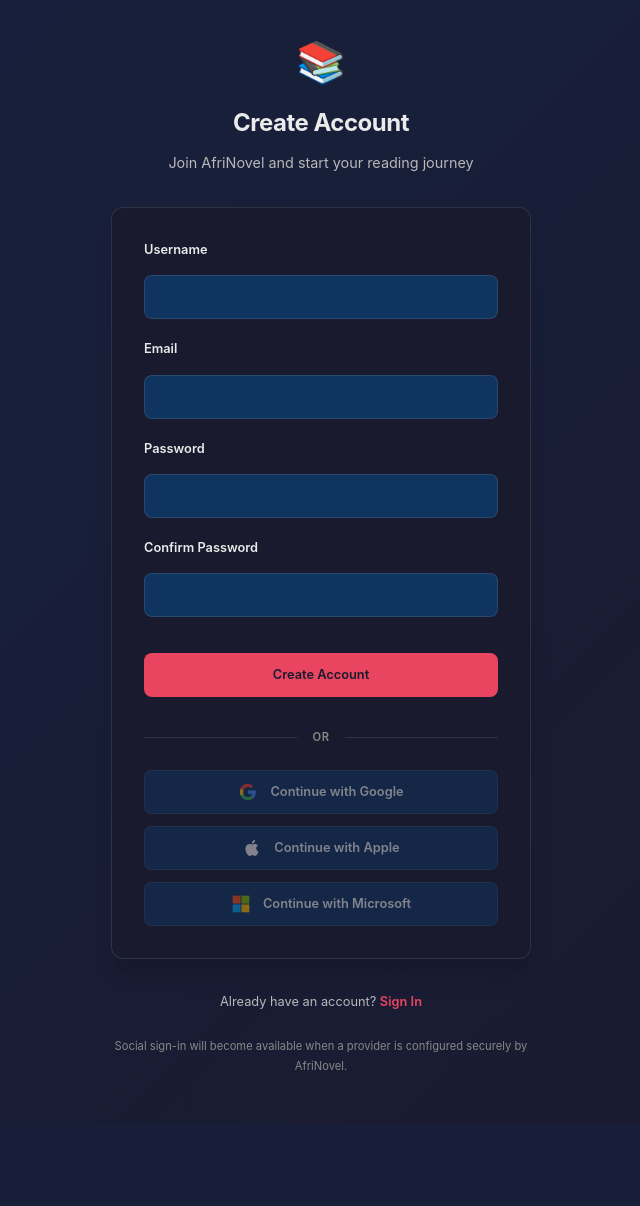
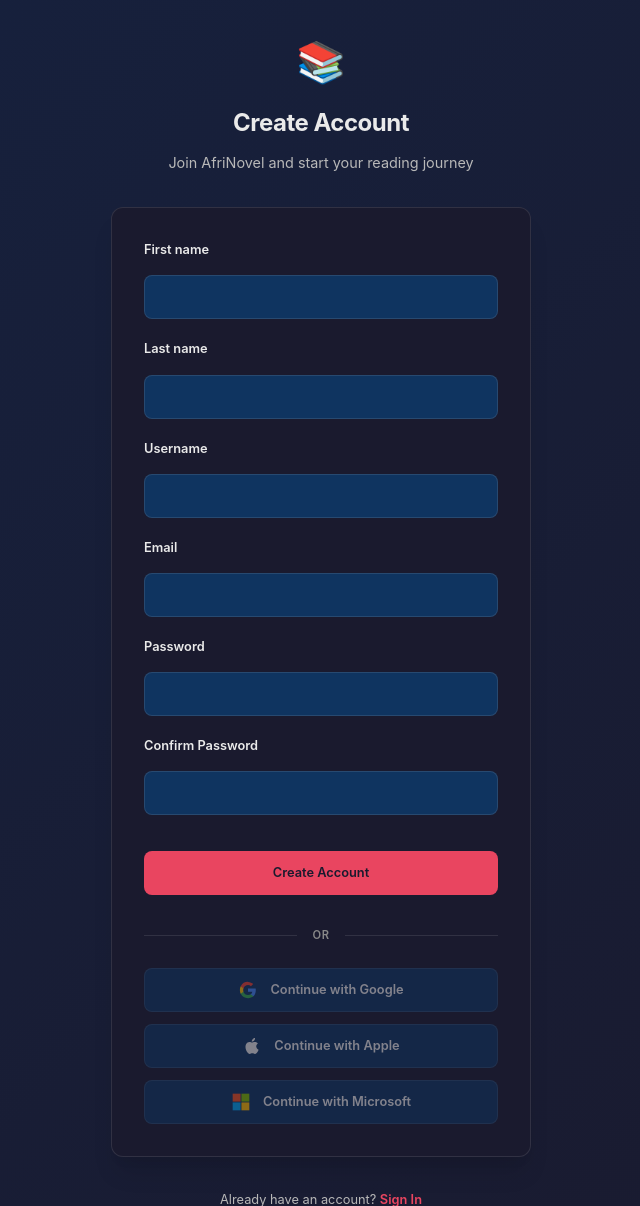
Before and after one commit to owuab/AfriNovel, a Django app: page /signup/ in a window 1280 px wide. Shown: the top 1206 px of the page, without its empty margins (319-959 px from the left). Before the commit the page ends 1070 px from the top, so only its background shows below. Run offline with Django 5.2, Linux system fonts and the light colour scheme; some libraries are stand-ins or nearby versions.

Commit message:
Fix account signup form fields
Render required first and last name fields in the signup form and cover the registration page markup in the account creation test.

```diff
--- a/books/tests.py
+++ b/books/tests.py
@@ -486,6 +486,9 @@ class HomePageTests(TestCase):
         self.assertNotIn('_auth_user_id', self.client.session)
 
     def test_registration_persists_email_and_names(self):
+        signup_page = self.client.get(reverse('signup'))
+        self.assertContains(signup_page, 'name="first_name"')
+        self.assertContains(signup_page, 'name="last_name"')
         response = self.client.post(reverse('signup'), {
             'first_name': 'Ada', 'last_name': 'Lovelace', 'username': 'ada',
             'email': 'ada@example.com', 'password1': 'Complex-pass-123', 'password2': 'Complex-pass-123',
--- a/templates/books/signup.html
+++ b/templates/books/signup.html
@@ -218,6 +218,22 @@
         {% endif %}
 
         <div class="form-group">
+          <label for="id_first_name">First name</label>
+          <input id="id_first_name" name="first_name" type="text" autocomplete="given-name" required value="{{ form.first_name.value|default:'' }}">
+          {% if form.first_name.errors %}
+            <div class="form-error">{{ form.first_name.errors.0 }}</div>
+          {% endif %}
+        </div>
+
+        <div class="form-group">
+          <label for="id_last_name">Last name</label>
+          <input id="id_last_name" name="last_name" type="text" autocomplete="family-name" required value="{{ form.last_name.value|default:'' }}">
+          {% if form.last_name.errors %}
+            <div class="form-error">{{ form.last_name.errors.0 }}</div>
+          {% endif %}
+        </div>
+
+        <div class="form-group">
           <label for="id_username">Username</label>
           <input id="id_username" name="username" type="text" autocomplete="username" required value="{{ form.username.value|default:'' }}">
           {% if form.username.errors %}
```
